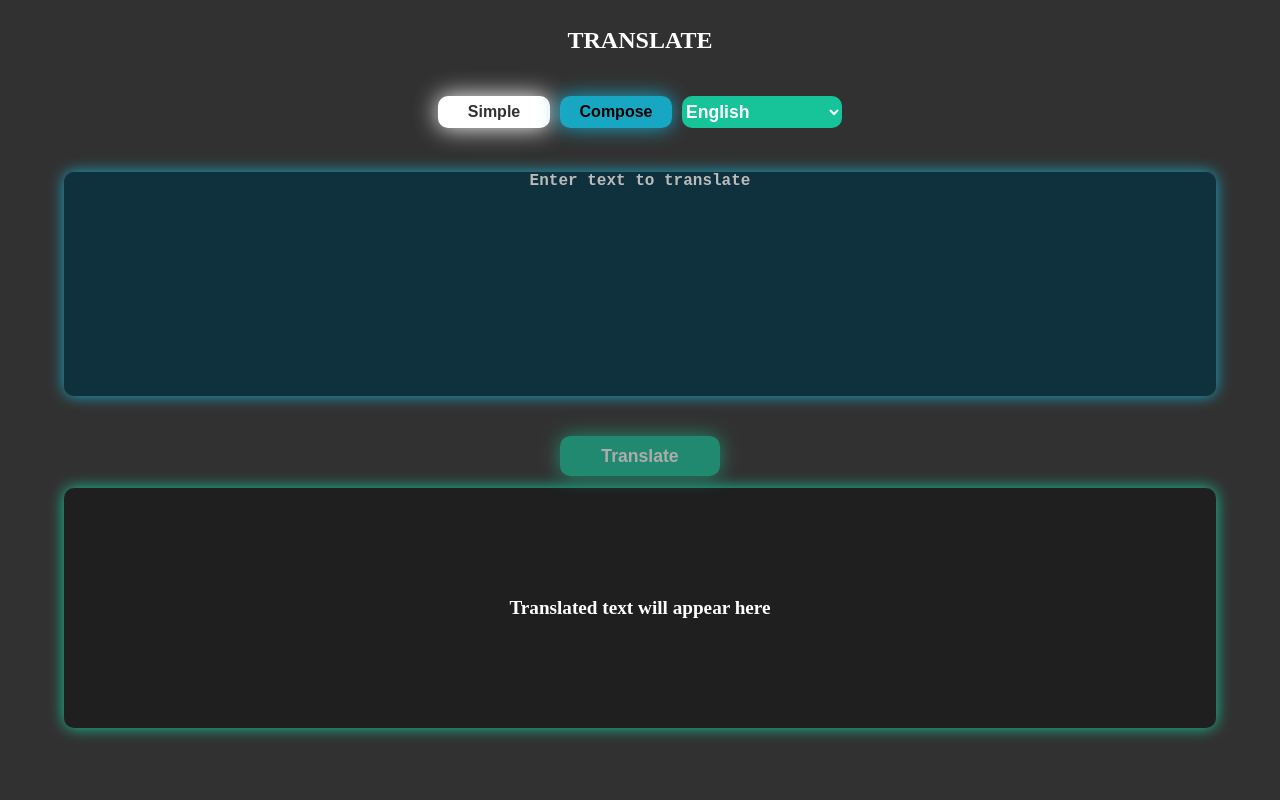
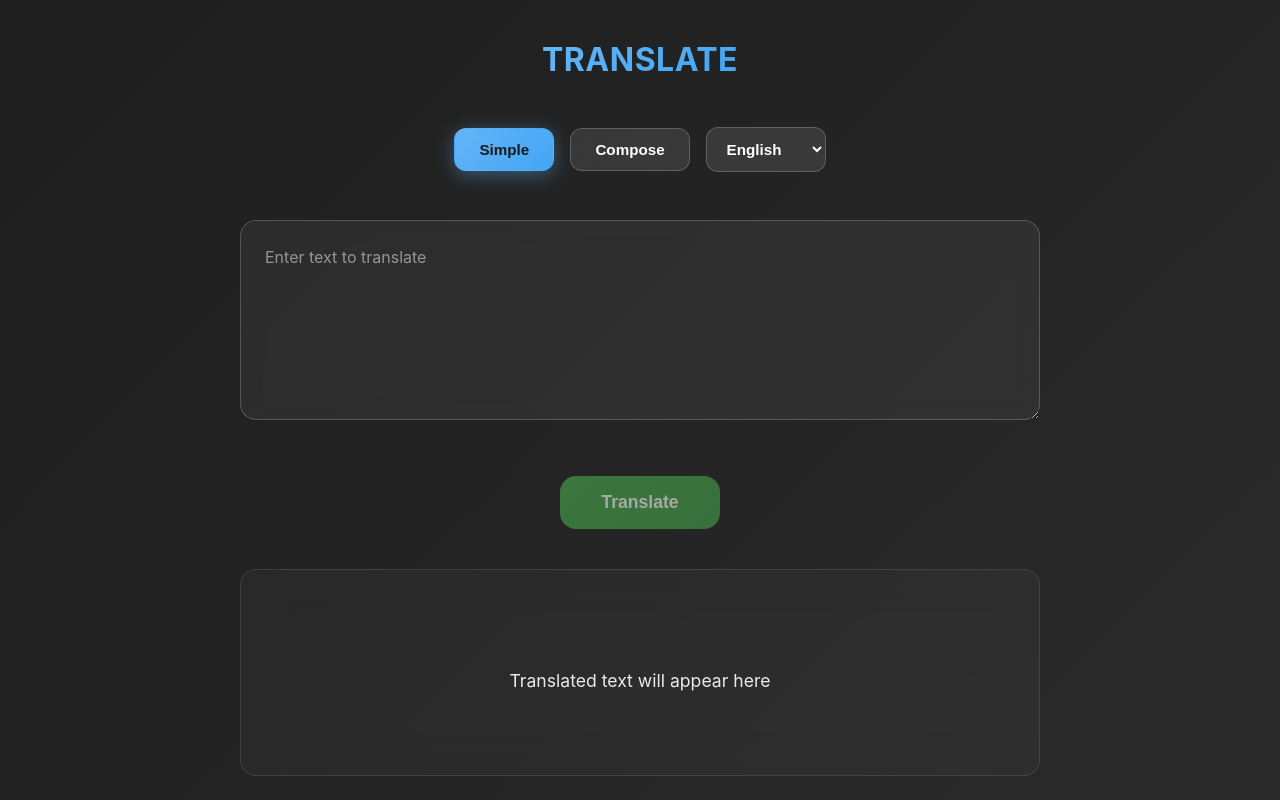
Before and after one commit to gabrielgrezzana/translater, a SvelteKit app: page / in a window 1280 px wide. Built offline with nearby package versions, Linux system fonts and the light colour scheme.

Commit message:
new style and fix min resize

```diff
--- a/src/routes/+page.svelte
+++ b/src/routes/+page.svelte
@@ -1,25 +1,22 @@
 <script lang="ts">
-
-  import { invoke } from '@tauri-apps/api/core';
-  import handleTranslate from './handle.translate';
-  import type { TranslateOptions } from './types';
-
+  import { invoke } from "@tauri-apps/api/core";
+  import handleTranslate from "./handle.translate";
+  import type { TranslateOptions } from "./types";
 
   let choise = "simple";
   let inputText = "";
   let translatedText = "Translated text will appear here";
   let isLoading = false;
-  let language: TranslateOptions = {language: "en"};
+  let language: TranslateOptions = { language: "en" };
 
   let isTauriAvailable = false;
 
   // Check if Tauri is available
   try {
-    isTauriAvailable = typeof invoke === 'function';
+    isTauriAvailable = typeof invoke === "function";
   } catch {
     isTauriAvailable = false;
   }
-
 
   // Function to switch translation mode
   function setTranslationMode(mode: string) {
@@ -30,7 +27,7 @@
   // MOCK function for browser testing
   async function mockTranslation(text: string, mode: string): Promise<string> {
     // Simulates API delay
-    await new Promise(resolve => setTimeout(resolve, 1500));
+    await new Promise((resolve) => setTimeout(resolve, 1500));
 
     if (mode === "simple") {
       return `[MOCK] Simple translation of: "${text}"`;
@@ -40,7 +37,6 @@
   }
 
   // Main translation function
-
 
   async function translate() {
     if (!inputText.trim()) return;
@@ -53,7 +49,7 @@
         isTauriAvailable,
         isLoading,
         language: language.language,
-      translatedText: ""
+        translatedText: "",
       });
     } catch (error) {
       translatedText = "Translation error occurred";
@@ -62,18 +58,13 @@
     }
   }
 
-
-
-
-
   // Function to handle Enter in textarea
   async function handleKeydown(event: KeyboardEvent) {
-  if (event.key === 'Enter' && !event.shiftKey) {
+    if (event.key === "Enter" && !event.shiftKey) {
       event.preventDefault();
       await translate();
     }
   }
-
 </script>
 
 <main class="container">
@@ -82,19 +73,11 @@ async function handleKeydown(event: KeyboardEvent) {
   </div>
 
   <div class="container-buttons">
-    <button
-      class:active={choise === 'simple'}
-      on:click={() => setTranslationMode('simple')}
-      disabled={isLoading}
-    >
-      Simple
+    <button class:active={choise === "simple"} on:click={() => setTranslationMode("simple")} disabled={isLoading}>
+      <text>Simple</text>
     </button>
-    <button
-      class:active={choise === 'compose'}
-      on:click={() => setTranslationMode('compose')}
-      disabled={isLoading}
-    >
-      Compose
+    <button class:active={choise === "compose"} on:click={() => setTranslationMode("compose")} disabled={isLoading}>
+      <text>Compose</text>
     </button>
     <select class="language-select" bind:value={language.language}>
       <option value="en">English</option>
@@ -113,12 +96,8 @@ async function handleKeydown(event: KeyboardEvent) {
   </div>
 
   <div class="container-translate-button">
-    <button
-      class="translate-button"
-      on:click={translate}
-      disabled={isLoading || !inputText.trim()}
-    >
-      {isLoading ? 'Translating...' : 'Translate'}
+    <button class="translate-button" on:click={translate} disabled={isLoading || !inputText.trim()}>
+      {isLoading ? "Translating..." : "Translate"}
     </button>
   </div>
 
@@ -128,209 +107,322 @@ async function handleKeydown(event: KeyboardEvent) {
 </main>
 
 <style>
+  /* Global Reset - More targeted approach */
   :global(*) {
-  margin: 0 !important;
-  padding: 0 !important;
-  box-sizing: border-box !important;
-  border: none !important;
-  outline: none !important;
+    box-sizing: border-box;
   }
 
-:global(html) {
-  margin: 0 !important;
-  padding: 0 !important;
-  width: 100% !important;
-  height: 100% !important;
+  :global(html, body) {
+    margin: 0;
+    padding: 0;
+    width: 100%;
+    height: 100%;
+    font-family: -apple-system, BlinkMacSystemFont, "Segoe UI", Roboto, Oxygen, Ubuntu, Cantarell, sans-serif;
+    background: linear-gradient(135deg, #1a1a1a 0%, #2d2d2d 100%);
+    color: #ffffff;
+    overflow: hidden;
   }
 
-:global(body) {
-  margin: 0 !important;
-  padding: 0 !important;
-  width: 100vw !important;
-  height: 100vh !important;
-  background: #000 !important;
+  /* Main Container */
+  .container {
+    display: flex;
+    flex-direction: column;
+    width: 100vw;
+    height: 100vh;
+    padding: 1.5rem;
+    gap: 1.5rem;
+    background: linear-gradient(135deg, #1e1e1e 0%, #2a2a2a 100%);
   }
 
-.container {
-  flex: 1;
-  display: flex;
-  background: #323131;
-  width: 100%;
-  height: 100%;
-  flex-direction: column;
-
-}
-
+  /* Header Section */
   .container-title {
-  width: 100%;
-  height: 10%;
     display: flex;
     align-items: center;
     justify-content: center;
+    padding: 1rem 0;
   }
 
   .translate-title {
-  color: #fff;
-  font-size: 24px;
+    font-size: 2rem;
+    font-weight: 700;
+    color: #ffffff;
+    text-align: center;
     margin: 0;
-  width: 40%;
-  border-radius: 10px;
-  height: 3rem;
+    letter-spacing: 0.5px;
+    background: linear-gradient(135deg, #64b5f6, #42a5f5);
+    -webkit-background-clip: text;
+    -webkit-text-fill-color: transparent;
+    background-clip: text;
+  }
+
+  /* Controls Section */
+  .container-buttons {
     display: flex;
     align-items: center;
     justify-content: center;
+    gap: 1rem;
+    padding: 0.5rem 0;
   }
 
-.container-buttons {
-  width: 100%;
-  height: 8%;
+  .container-buttons button {
+    padding: 0.75rem 1.5rem;
+    border: none;
+    border-radius: 12px;
+    background: rgba(255, 255, 255, 0.1);
+    color: #ffffff;
+    font-size: 0.95rem;
+    font-weight: 600;
+    cursor: pointer;
+    transition: all 0.3s cubic-bezier(0.4, 0, 0.2, 1);
+    backdrop-filter: blur(10px);
+    border: 1px solid rgba(255, 255, 255, 0.2);
+    min-width: 100px;
+  }
+
+  .container-buttons button:hover:not(:disabled) {
+    background: rgba(100, 181, 246, 0.2);
+    border-color: rgba(100, 181, 246, 0.4);
+    transform: translateY(-2px);
+    box-shadow: 0 8px 25px rgba(100, 181, 246, 0.3);
+  }
+
+  .container-buttons button.active {
+    background: linear-gradient(135deg, #64b5f6, #42a5f5);
+    color: #1a1a1a;
+    border-color: transparent;
+    box-shadow: 0 4px 20px rgba(100, 181, 246, 0.4);
+  }
+
+  .container-buttons button:disabled {
+    opacity: 0.5;
+    cursor: not-allowed;
+    transform: none;
+  }
+
+  .container-buttons button text {
+    font-size: inherit;
+    font-weight: inherit;
+    color: inherit;
+  }
+
+  .language-select {
+    padding: 0.75rem 1rem;
+    border: 1px solid rgba(255, 255, 255, 0.2);
+    border-radius: 12px;
+    background: rgba(255, 255, 255, 0.1);
+    color: #ffffff;
+    font-size: 0.95rem;
+    font-weight: 600;
+    cursor: pointer;
+    backdrop-filter: blur(10px);
+    transition: all 0.3s ease;
+    min-width: 120px;
+  }
+
+  .language-select:hover {
+    border-color: rgba(100, 181, 246, 0.4);
+    background: rgba(100, 181, 246, 0.1);
+  }
+
+  .language-select option {
+    background: #2a2a2a;
+    color: #ffffff;
+    padding: 0.5rem;
+  }
+
+  /* Input Section */
+  .container-input {
+    flex: 1;
     display: flex;
     align-items: center;
     justify-content: center;
-  gap: 10px;
+    padding: 1rem 0;
   }
 
-.container-buttons button {
-  width: 7rem;
-  height: 2rem;
-  border-radius: 10px;
-  background-color: #15b6d6e2;
+  .input-text {
+    width: 100%;
+    max-width: 800px;
+    height: 200px;
+    padding: 1.5rem;
+    border: 1px solid rgba(255, 255, 255, 0.2);
+    border-radius: 16px;
+    background: rgba(255, 255, 255, 0.05);
+    backdrop-filter: blur(10px);
+    color: #ffffff;
     font-size: 1rem;
-  font-weight: bold;
-  box-shadow: 0 0 20px 0 #15b6d6e2;
+    font-family: inherit;
+    resize: vertical;
     transition: all 0.3s ease;
+    line-height: 1.6;
   }
 
-.container-buttons button:hover:not(:disabled) {
-  cursor: pointer;
-  color: #fff;
-  box-shadow: 0 0 20px 0 #fff;
+  .input-text:focus {
+    border-color: #64b5f6;
+    background: rgba(100, 181, 246, 0.1);
+    box-shadow: 0 0 0 3px rgba(100, 181, 246, 0.2);
   }
 
-.container-buttons button:disabled {
+  .input-text:disabled {
     opacity: 0.6;
     cursor: not-allowed;
   }
 
-.container-buttons button.active {
-  background-color: #fff;
-  color: #323131;
-  box-shadow: 0 0 25px 0 #fff;
+  .input-text::placeholder {
+    color: rgba(255, 255, 255, 0.5);
   }
 
-.container-input {
-  width: 100%;
-  height: 35%;
+  /* Translate Button */
+  .container-translate-button {
     display: flex;
     align-items: center;
     justify-content: center;
-}
-
-.container-input textarea {
-  width: 90%;
-  height: 80%;
-  background: #0d313ef6;
-  border-radius: 10px;
-  border: 2px solid #fff;
-  font-size: 1rem;
-  font-weight: bold;
-  color: #fff;
-  border-color: #fff;
-  box-shadow: 0 0 15px 0 #15b6d6e2;
-  resize: none;
-  min-width: 200px;
-  max-width: 90%;
-  min-height: 100px;
-  max-height: 250px;
-  text-align: center;
-  align-items: center;
-  justify-content: center;
-}
-
-.container-input textarea:disabled {
-  opacity: 0.7;
-  cursor: not-allowed;
-}
-
-.container-input textarea::placeholder {
-  color: #bbb;
-  text-align: center;
-}
-
-.container-translate-button {
-  width: 100%;
-  height: 8%;
-  display: flex;
-  align-items: center;
-  justify-content: center;
+    padding: 1rem 0;
   }
 
   .translate-button {
-  width: 10rem;
-  height: 2.5rem;
-  border-radius: 10px;
-  background-color: #14d7a7e2;
+    padding: 1rem 2.5rem;
+    border: none;
+    border-radius: 16px;
+    background: linear-gradient(135deg, #4caf50, #45a049);
+    color: #ffffff;
     font-size: 1.1rem;
-  font-weight: bold;
-  color: #fff;
-  box-shadow: 0 0 20px 0 #14d7a7e2;
-  transition: all 0.3s ease;
+    font-weight: 700;
+    cursor: pointer;
+    transition: all 0.3s cubic-bezier(0.4, 0, 0.2, 1);
+    box-shadow: 0 4px 20px rgba(76, 175, 80, 0.3);
+    min-width: 160px;
   }
 
   .translate-button:hover:not(:disabled) {
-  cursor: pointer;
-  box-shadow: 0 0 25px 0 #14d7a7;
-  transform: translateY(-2px);
+    transform: translateY(-3px);
+    box-shadow: 0 8px 30px rgba(76, 175, 80, 0.4);
+    background: linear-gradient(135deg, #5cbf60, #4caf50);
   }
 
   .translate-button:disabled {
     opacity: 0.6;
     cursor: not-allowed;
     transform: none;
+    box-shadow: none;
+  }
+
+  /* Output Section */
+  .container-output {
+    flex: 1;
+    display: flex;
+    align-items: center;
+    justify-content: center;
+    max-width: 800px;
+    margin: 0 auto;
+    width: 100%;
+    padding: 2rem;
+    border: 1px solid rgba(255, 255, 255, 0.1);
+    border-radius: 16px;
+    background: rgba(255, 255, 255, 0.03);
+    backdrop-filter: blur(20px);
+    overflow-y: auto;
+    min-height: 120px;
+  }
+
+  .container-output p {
+    margin: 0;
+    font-size: 1.1rem;
+    line-height: 1.7;
+    text-align: center;
+    word-wrap: break-word;
+    color: rgba(255, 255, 255, 0.9);
+    padding: 1rem;
+    margin-top: 1rem;
+  }
+
+  .container-output p.loading {
+    color: rgba(100, 181, 246, 0.8);
+    animation: pulse 2s ease-in-out infinite;
+  }
+
+  /* Animations */
+  @keyframes pulse {
+    0%,
+    100% {
+      opacity: 0.6;
+    }
+    50% {
+      opacity: 1;
+    }
+  }
+
+  /* Responsive Design */
+  @media (max-width: 768px) {
+    .container {
+      padding: 1rem;
+      gap: 1rem;
+    }
+
+    .translate-title {
+      font-size: 1.5rem;
+    }
+
+    .container-buttons {
+      flex-wrap: wrap;
+      gap: 0.75rem;
+    }
+
+    .container-buttons button,
+    .language-select {
+      padding: 0.6rem 1.2rem;
+      font-size: 0.9rem;
+    }
+
+    .input-text {
+      height: 140px;
+      padding: 1.2rem;
+    }
+
+    .translate-button {
+      padding: 0.9rem 2rem;
+      font-size: 1rem;
     }
 
     .container-output {
-  align-self: center;
-  width: 95%;
-  height: 30%;
-  display: flex;
-  align-items: center;
-  justify-content: center;
-  background: #1f1f1f;
-  border-radius: 10px;
-  box-shadow: 0 0 15px 0 #14d7a7e2;
-  color: #fff;
-  font-size: 1.2rem;
-  font-weight: bold;
-  text-align: center;
-  padding: 20px;
-  min-width: 200px;
-  max-width: 90%;
-  overflow-y: auto;
+      padding: 1.5rem;
+    }
+  }
+
+  @media (max-width: 480px) {
+    .container {
+      padding: 0.75rem;
+    }
+
+    .translate-title {
+      font-size: 1.3rem;
+    }
+
+    .input-text {
+      height: 120px;
+      padding: 1rem;
     }
 
     .container-output p {
-  word-wrap: break-word;
-  line-height: 1.4;
+      font-size: 1rem;
+    }
   }
 
-.container-output p.loading {
-  opacity: 0.7;
-  animation: pulse 2s infinite;
+  /* Scrollbar Styling */
+  .container-output::-webkit-scrollbar {
+    width: 6px;
   }
 
-.language-select {
-  width: 10rem;
-  height: 2rem;
-  border-radius: 10px;
-  background-color: #14d7a7e2;
-  font-size: 1.1rem;
-  font-weight: bold;
-  color: #fff;
+  .container-output::-webkit-scrollbar-track {
+    background: rgba(255, 255, 255, 0.1);
+    border-radius: 3px;
   }
 
-@keyframes pulse {
-  0%, 100% { opacity: 0.7; }
-  50% { opacity: 1; }
+  .container-output::-webkit-scrollbar-thumb {
+    background: rgba(100, 181, 246, 0.5);
+    border-radius: 3px;
+  }
+
+  .container-output::-webkit-scrollbar-thumb:hover {
+    background: rgba(100, 181, 246, 0.7);
   }
 </style>
```
Also changed, not shown: src-tauri/tauri.conf.json (+8 -6 lines). Lines whose indentation alone changed are shown as unchanged.
